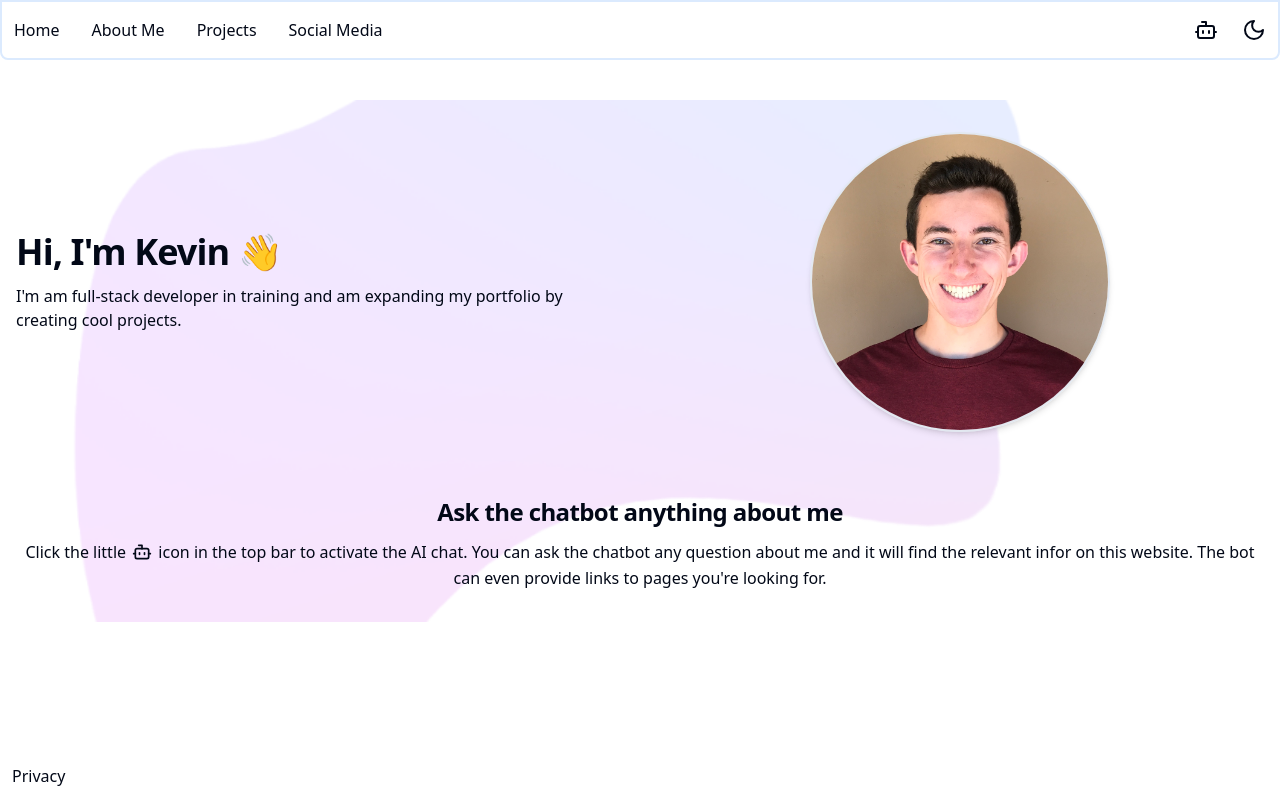
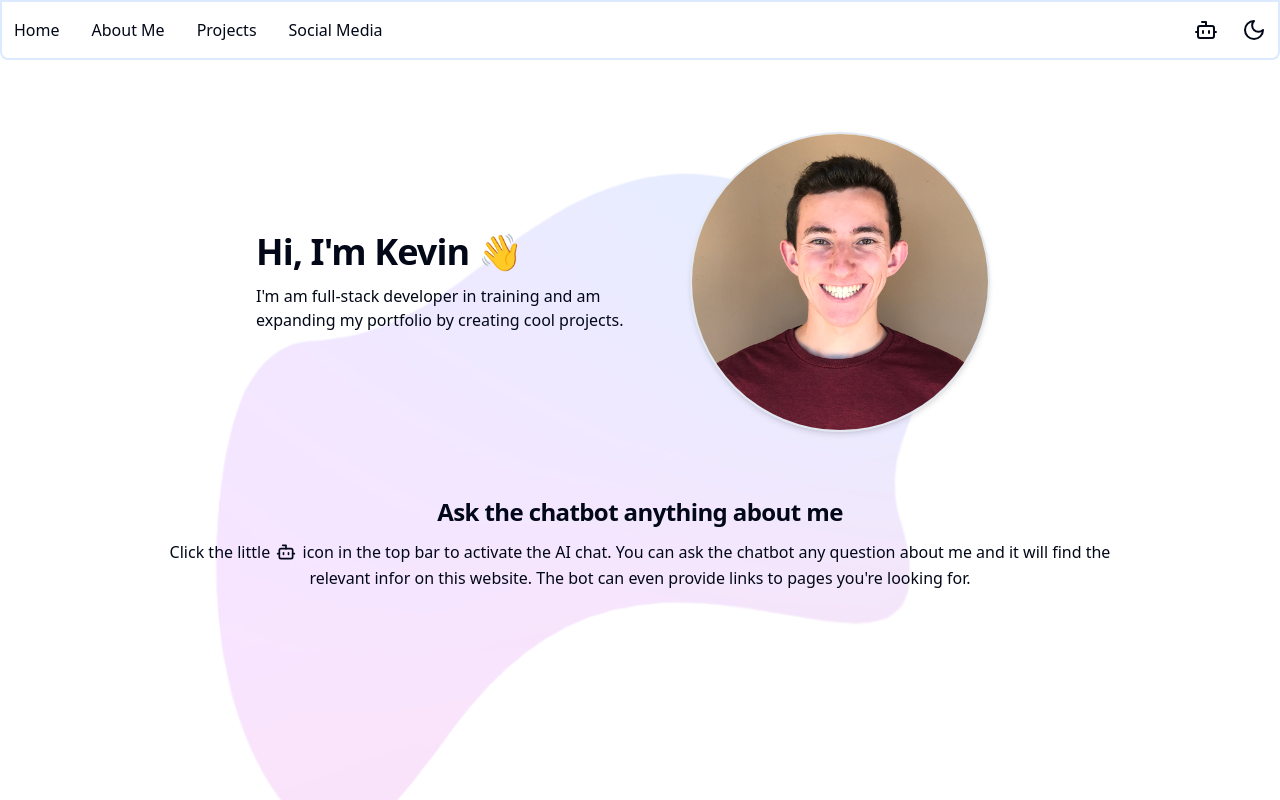
Before and after one commit to kbrenn02/portfolio-website, a Next.js app in the folder portfolio-website/: page / in a window 1280 px wide. Shown: the top 800 px of the page. Built offline with nearby package versions, Linux system fonts and the light colour scheme.

Commit message:
Edited home page and left notes to come back to

```diff
--- a/portfolio-website/app/page.tsx
+++ b/portfolio-website/app/page.tsx
@@ -11,10 +11,11 @@ export const metadata: Metadata = {
 
 export default function Home() {
   return (
-    <section className="space-y-16 bg-[url('/background.png')] bg-cover bg-center bg-no-repeat px-1 py-8">
-      <section className="grid grid-cols-1 items-center gap-8 sm:grid-cols-2">
+    <section className="space-y-16 bg-[url('/background.png')] bg-cover bg-center bg-no-repeat mx-auto my-auto py-8 w-9/12 min-h-screen">
+      <section className="grid grid-cols-1 items-center gap-8 sm:grid-cols-2 max-w-screen-md mx-auto">
         <div className="space-y-3">
           <H1 className="text-center sm:text-start">Hi, I&apos;m Kevin 👋</H1>
+{/* Fill this out more using info I include on my github page */}
           <p className="text-center sm:text-start">
             I&apos;m am full-stack developer in training and am expanding my
             portfolio by creating cool projects.
```
